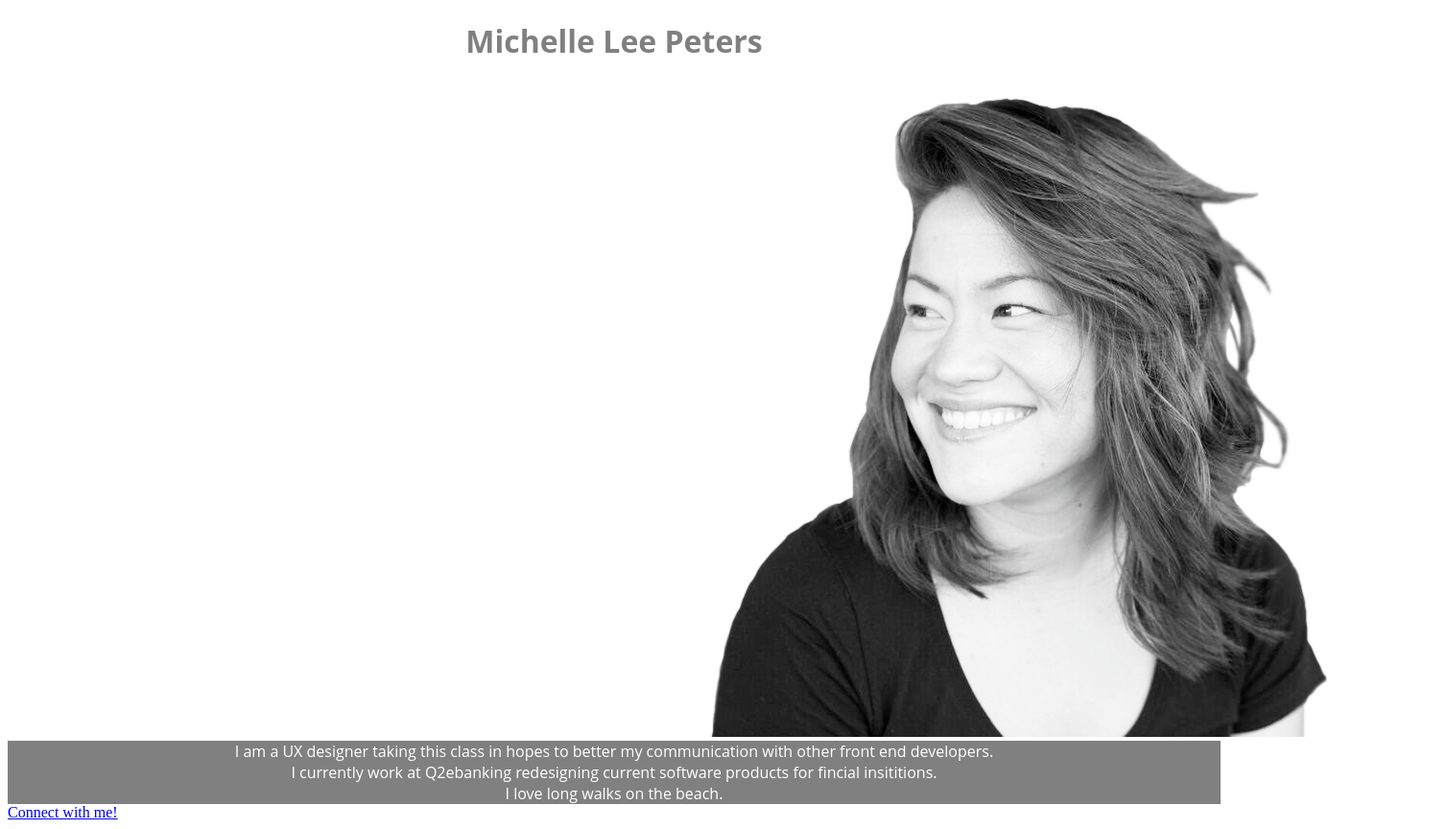
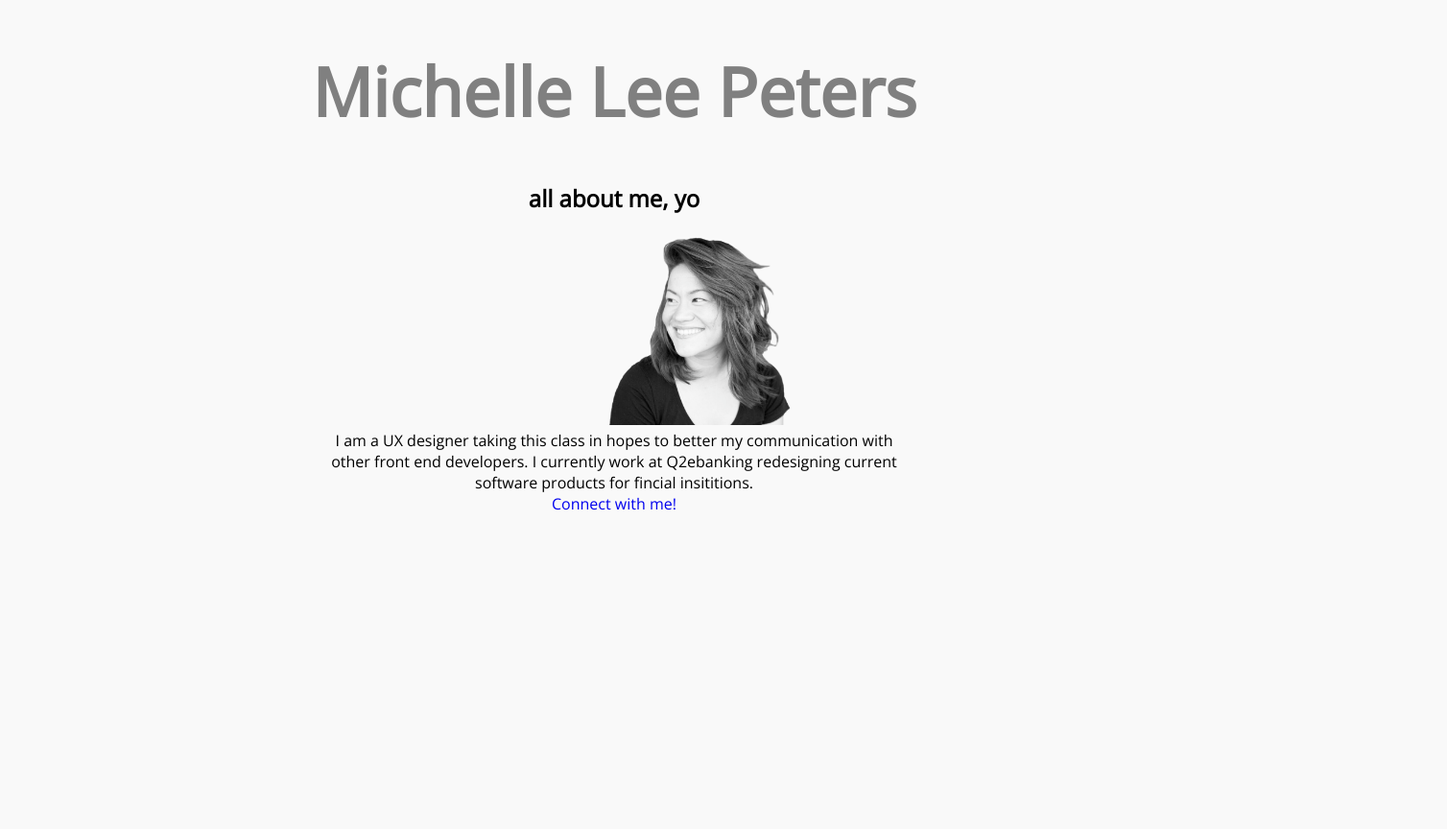
Before and after one commit to michellepeters860/GA-FEWD, a plain HTML site: page HW1- Profile/test.html in a window 1280 px wide. Shown: the whole page at 96% size, 1508 px wide, since content can reach past the window. After the commit the page ends 800 px from the top, so only its background shows below. Drawn offline with nearby package versions, Linux system fonts and the light colour scheme; files that its build step writes are made by us from their sources.

Commit message:
did homework

```diff
--- a/HW1- Profile/style.css
+++ b/HW1- Profile/style.css
@@ -1,18 +1,24 @@
 
-h1{
-	font-family: Open Sans;
-	color: gray;
+body{
+	font-family: 'Open Sans', sans-serif;
+	font-weight: 300;
+	background-color: #f9f9f9;
 	text-align: center;
-	size: 100px;
 
 }
 
-div{
-	font-family: "Open Sans";
+h1{
+	color: gray;
 	text-align: center;
-	background: gray;
-	color: white;
+	font-size: 70px;
 }
+
+div p{
+	max-width: 600px;
+	margin:0 auto;
+}
+
 a{
-	text-decoration-style: none;
+	text-decoration: none;
+	text-align: center;
 }
--- a/HW1- Profile/test.html
+++ b/HW1- Profile/test.html
@@ -2,23 +2,19 @@
 <html>
 	<head>
 		<title> Michelle Lee Peters</title>
-		<link rel="stylesheet" href="css/style.css">
+		<link href="https://fonts.googleapis.com/css?family=Open+Sans:300,300i" rel="stylesheet">
+		<link rel="stylesheet" href="style.css">
+
 	</head>
 			<body>
-				<!--
-				1. correctly link style sheet
-				2. resize image to be smaller.. way smaller
-				3. make divs side by side into three columns
-				4. wtf is open sans in here???
-				 -->
 				<h1>Michelle Lee Peters</h1>
-				<img src="BWcoverPic.png">
+				<h2>all about me, yo</h2>
 				<div>
-					<div>I am a UX designer taking this class in hopes to better my communication with other front end developers.</div>
-					<div>I currently work at Q2ebanking redesigning current software products for fincial insititions.</div>
-					<div>I love long walks on the beach.</div>
+					<img style="height:200px;" src="BWcoverPic.png">
+					<p>I am a UX designer taking this class in hopes to better my communication with other front end developers. I currently work at Q2ebanking redesigning current software products for fincial insititions.</p>
 				</div>
-				<a href="https://www.linkedin.com/in/uxbymichelle">Connect with me!</a>
+				<div><a href="https://www.linkedin.com/in/uxbymichelle">Connect with me!</a>
+				</div>
 			</body>
 
 </html>
```
